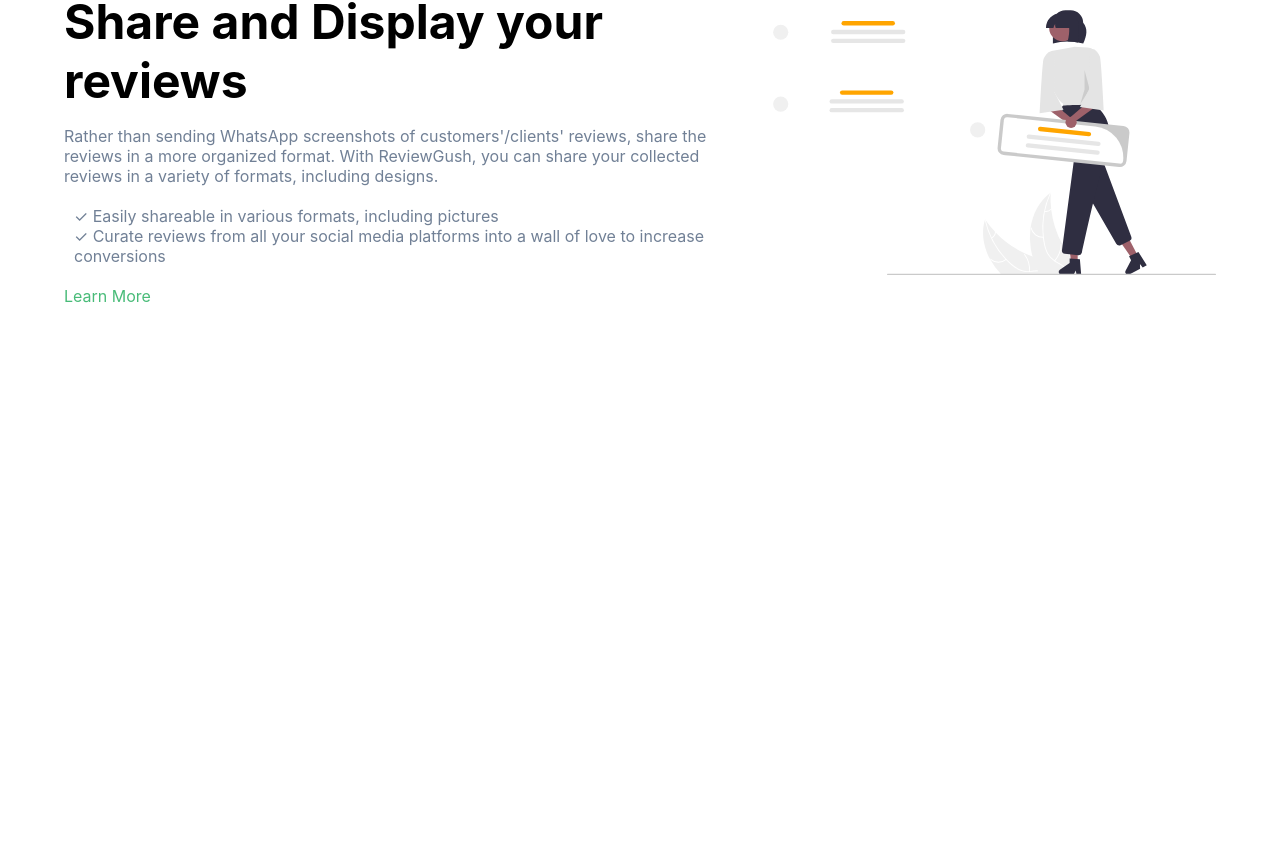
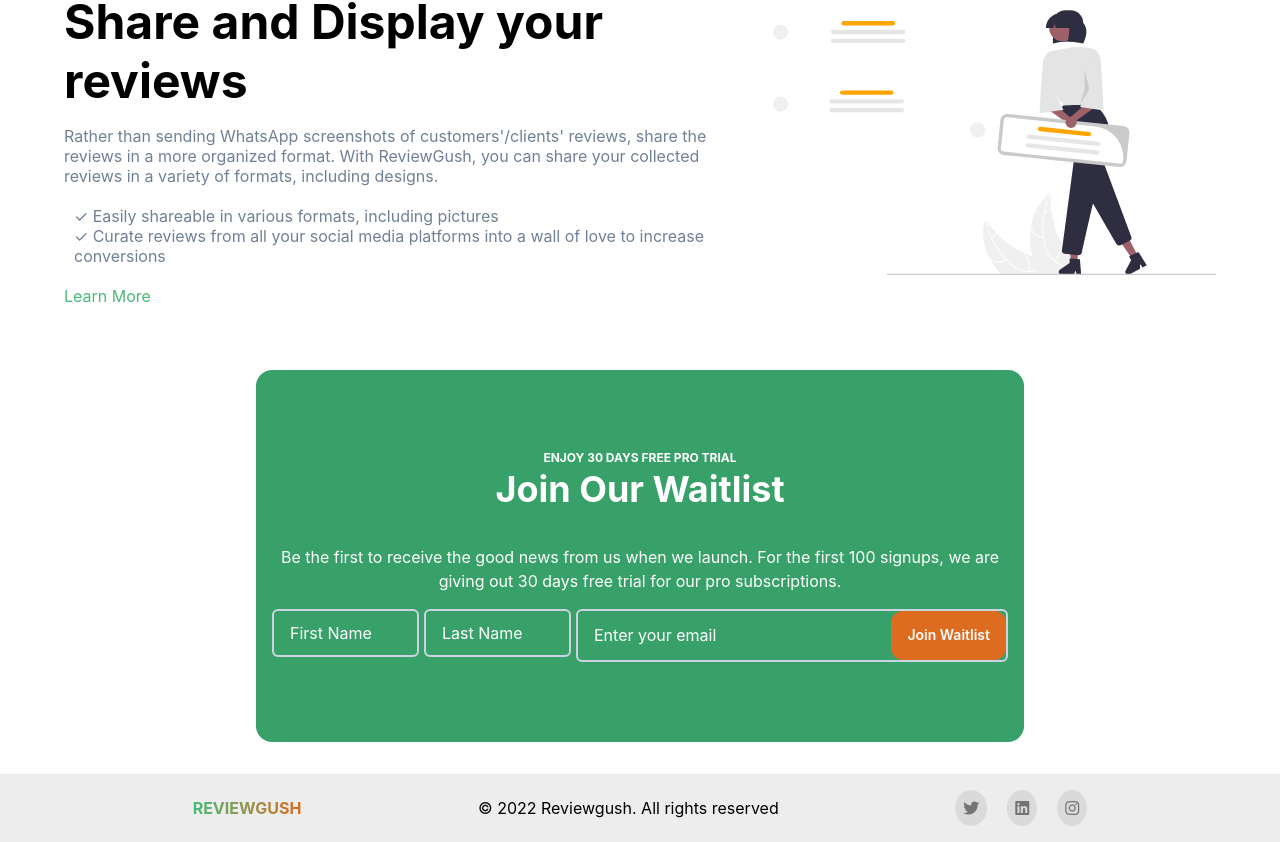
Before and after one commit to asyinka/reviewGush, a React (Vite) app: page / in a window 1280 px wide. Shown: the part 1633-2475 px from the top of the page. Before the commit the page ends 2003 px from the top, so only its background shows below. Built offline with nearby package versions, Linux system fonts and the light colour scheme.

Commit message:
add fontawesome

```diff
--- a/index.html
+++ b/index.html
@@ -3,6 +3,10 @@
   <head>
     <meta charset="UTF-8" />
     <link rel="icon" type="image/svg+xml" href="/vite.svg" />
+    <script
+      src="https://kit.fontawesome.com/3c350ae8f8.js"
+      crossorigin="anonymous"
+    ></script>
     <meta name="viewport" content="width=device-width, initial-scale=1.0" />
     <title>Vite + React</title>
   </head>
--- a/src/App.css
+++ b/src/App.css
@@ -18,6 +18,8 @@
   --line-height-min: 1.2;
   --font-size-mid: 0.875rem;
   --text-color-gray: #718096;
+  --font-weight700: 700;
+  --color-white: #ffffff;
 }
 html {
   text-size-adjust: 100%;
@@ -34,7 +36,7 @@
 .navBar {
   -webkit-box-align: center;
   align-items: center;
-  background: #ffffff;
+  background: var(--color-white);
   border-bottom: 1px solid #e2e8f0;
   display: flex;
   justify-content: center;
@@ -53,7 +55,7 @@
   color: transparent;
   font-family: var(--fonts-headings);
   font-size: var(--md-font-size);
-  font-weight: 700;
+  font-weight: --var(--font-weight700);
 }
 .navBar-Button {
   display: none;
@@ -75,7 +77,7 @@
   font-weight: 600;
   line-height: var(--line-height-min);
   font-size: var(--font-size-mid);
-  color: #ffffff;
+  color: var(--color-white);
 }
 .button-primary:hover {
   background-color: #bb5009;
@@ -219,7 +221,7 @@
   color: var(--text-color-orange);
 }
 .featuresCard__heading {
-  font-weight: 700;
+  font-weight: var(--font-weight700);
   font-size: var(--mx-font-size-3);
   margin-bottom: var(--spacing-1);
 }
@@ -266,3 +268,124 @@
     flex-direction: column;
   }
 }
+/* Waitlist Section */
+.waitlist-card {
+  display: flex;
+  justify-content: center;
+  width: 75vw;
+  flex-direction: column;
+  padding: 5rem 1rem;
+  text-align: center;
+  border-radius: var(--spacing-3);
+  margin: 0 auto;
+  text-align: center;
+  -webkit-box-pack: center;
+  word-wrap: break-word;
+}
+.waitlist-card--primary {
+  background-color: #38a169;
+  color: var(--color-white);
+}
+.waitlist-card__cta {
+  font-weight: var(--font-weight700);
+  font-size: 12px;
+  text-transform: uppercase;
+  line-height: 1.33;
+}
+.waitlist-card__heading {
+  font-weight: var(--font-weight700);
+  font-size: 2.25rem;
+  margin-bottom: var(--spacing-3);
+  line-height: 1.33;
+}
+.waitlist-card p {
+  line-height: 1.5;
+  display: block;
+  margin-block-start: 1em;
+  margin-block-end: 1em;
+  margin-inline-start: 0px;
+  margin-inline-end: 0px;
+}
+.waitlist-card__form {
+  display: flex;
+  flex-direction: column;
+}
+.data-input {
+  width: 100%;
+  min-width: 0px;
+  outline: 2px solid transparent;
+  outline-offset: 2px;
+  position: relative;
+  font-size: var(--spacing-3);
+  padding-inline-start: var(--spacing-3);
+  padding-inline-end: var(--spacing-3);
+  height: 2.5rem;
+  border-radius: 0.375rem;
+  border: 2px solid #cbd5e0;
+  margin-right: 0;
+  min-height: var(--mx-font-size-3);
+  background: inherit;
+}
+::placeholder {
+  color: white;
+}
+input {
+  color: white;
+}
+.emailInput {
+  border: 0;
+  outline: none;
+  padding: 0;
+}
+.emailInput-wrapper {
+  display: flex;
+  border: 2px solid #cbd5e0;
+  border-radius: 0.375rem;
+  padding-inline-start: var(--spacing-3);
+}
+@media screen and (min-width: 360px) {
+  .waitlist-card {
+    display: flex;
+    justify-content: center;
+    max-width: 48rem;
+  }
+  .waitlist-card__form {
+    display: flex;
+    flex-direction: row;
+    column-gap: 5px;
+  }
+  .data-inp {
+    flex-grow: 1;
+    width: 33px;
+  }
+  .data-inp:last-child {
+    flex-grow: 3;
+    width: 99px;
+  }
+}
+/* Footer Section */
+footer {
+  background-color: rgba(211, 211, 211, 0.404);
+  padding: var(--spacing-3);
+  margin-top: 2rem;
+  display: flex;
+  flex-direction: column;
+  align-items: center;
+  justify-content: space-evenly;
+  row-gap: 10px;
+}
+.footer__icons {
+  display: flex;
+  column-gap: 20px;
+}
+.footer__icons a {
+  color: rgba(0, 0, 0, 0.466);
+  background: rgba(65, 63, 63, 0.11);
+  padding: 0.5rem;
+  border-radius: 50%;
+}
+@media screen and (min-width: 425px) {
+  footer {
+    flex-direction: row;
+  }
+}
--- a/src/App.jsx
+++ b/src/App.jsx
@@ -2,12 +2,16 @@
 import FeaturesSection from "./Features";
 import HeroSection from "./HeroSection";
 import NavBar from "./NavBar";
+import WaitlistSection from "./Waitlist";
+import FooterSection from "./footer";
 const App = () => {
   return (
     <div>
       <NavBar />
       <HeroSection />
       <FeaturesSection />
+      <WaitlistSection />
+      <FooterSection />
     </div>
   );
 };
--- a/src/HeroSection.jsx
+++ b/src/HeroSection.jsx
@@ -1,3 +1,4 @@
+import ButtonComp from "./assets/Button";
 import Pictures from "./assets/Pictures";
 
 const HeroSection = () => {
@@ -18,9 +19,10 @@
           with ReviewGush using video, images, text, ratings, or even a
           combination of all four formats.
         </article>
-        <button className="hero__button button-primary button-primary--text">
-          Start Here
-        </button>
+        <ButtonComp
+          className="hero__button button-primary button-primary--text"
+          btnTxt="Start Here"
+        />
       </div>
       <Pictures
         url={urlPath}
--- a/src/NavBar.jsx
+++ b/src/NavBar.jsx
@@ -1,10 +1,14 @@
+import ButtonComp from "./assets/Button";
+import ProjectName from "./assets/projectName";
+
 const NavBar = () => {
   return (
     <div className="navBar">
-      <h2 className="navBar-Heading projectName">REVIEWGUSH</h2>
-      <button className="navBar-Button button-primary button-primary--text">
-        Get Started
-      </button>
+      <ProjectName />
+      <ButtonComp
+        className="navBar-Button button-primary button-primary--text"
+        btnTxt="Get Started"
+      />
     </div>
   );
 };
--- /dev/null
+++ b/src/Waitlist.jsx
@@ -0,0 +1,41 @@
+const WaitlistSection = () => {
+  return (
+    <div className="waitlist-card waitlist-card--primary">
+      <h2 className="waitlist-card__cta">Enjoy 30 days free PRO trial</h2>
+      <h2 className="waitlist-card__heading">Join Our Waitlist</h2>
+      <p>
+        Be the first to receive the good news from us when we launch. For the
+        first 100 signups, we are giving out 30 days free trial for our pro
+        subscriptions.
+      </p>
+      <form action="" className="waitlist-card__form">
+        <input
+          type="text"
+          className="data-input data-inp"
+          id="firstName"
+          required
+          placeholder="First Name"
+        />
+        <input
+          type="text"
+          className="data-input data-inp"
+          id="lastName"
+          required
+          placeholder="Last Name"
+        />
+        <div className="emailInput-wrapper data-inp">
+          <input
+            className="emailInput data-input"
+            type="email"
+            placeholder="Enter your email"
+          />
+          <button className="waitlist-button button-primary button-primary--text">
+            Join Waitlist
+          </button>
+        </div>
+      </form>
+    </div>
+  );
+};
+
+export default WaitlistSection;
--- /dev/null
+++ b/src/assets/Button.jsx
@@ -0,0 +1,5 @@
+const ButtonComp = ({ className, btnTxt }) => {
+  return <button className={className}>{btnTxt}</button>;
+};
+
+export default ButtonComp;
--- /dev/null
+++ b/src/assets/footerIcons.jsx
@@ -0,0 +1,17 @@
+const FooterIcons = () => {
+  return (
+    <div class="footer__icons">
+      <a href="#">
+        <i class="fa-brands fa-twitter"></i>
+      </a>
+      <a href="#">
+        <i class="fa-brands fa-linkedin"></i>
+      </a>
+      <a href="#">
+        <i class="fa-brands fa-instagram"></i>
+      </a>
+    </div>
+  );
+};
+
+export default FooterIcons;
--- /dev/null
+++ b/src/assets/projectName.jsx
@@ -0,0 +1,5 @@
+const ProjectName = () => {
+  return <h2 className="navBar-Heading projectName">REVIEWGUSH</h2>;
+};
+
+export default ProjectName;
--- /dev/null
+++ b/src/footer.jsx
@@ -0,0 +1,14 @@
+import FooterIcons from "./assets/footerIcons";
+import ProjectName from "./assets/projectName";
+
+const FooterSection = () => {
+  return (
+    <footer>
+      <ProjectName />
+      <p>&copy; 2022 Reviewgush. All rights reserved</p>
+      <FooterIcons />
+    </footer>
+  );
+};
+
+export default FooterSection;
```
Also changed, not shown: src/assets/goToFormFctn.jsx (added).
